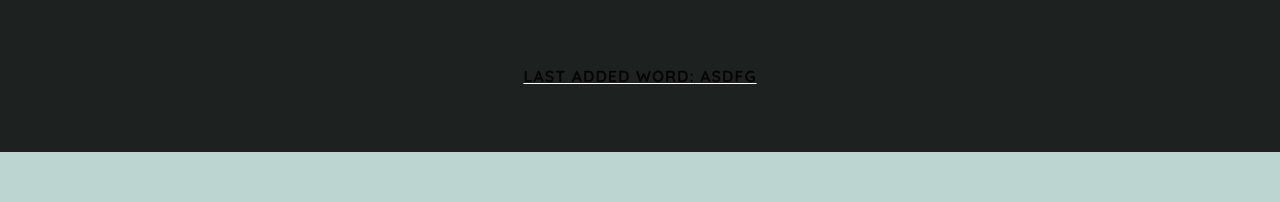
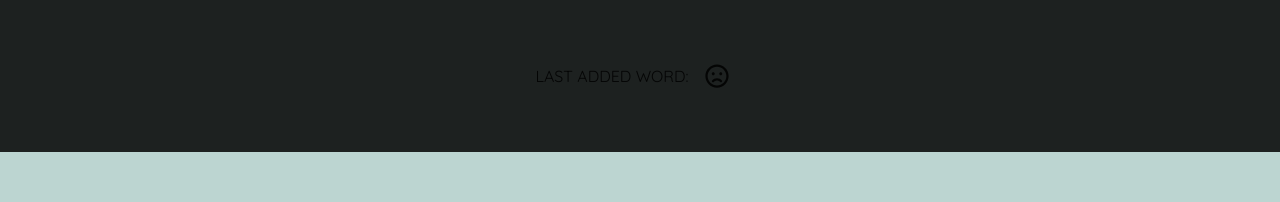
Before and after one commit to Victroll/words-reminder, a React app: page / in a window 1280 px wide. Shown: the top 202 px of the page. Built offline with nearby package versions, Linux system fonts and the light colour scheme.

Commit message:
Words are translated and saved locally

```diff
--- a/package.json
+++ b/package.json
@@ -7,6 +7,7 @@
     "@material-ui/core": "^3.9.1",
     "@material-ui/icons": "^3.0.2",
     "@svgr/webpack": "2.4.1",
+    "axios": "^0.18.0",
     "babel-core": "7.0.0-bridge.0",
     "babel-eslint": "9.0.0",
     "babel-jest": "23.6.0",
--- /dev/null
+++ b/src/API/index.js
@@ -0,0 +1,57 @@
+/**
+ * This file should be removed and each function in the project, replaced
+ * for API services
+ */
+
+import axios from 'axios';
+
+const PRE = 'WordsReminder';
+const LW = 'LastWord';
+const DICT = 'Dictionary';
+
+const getUrl = word =>
+  `https://api.mymemory.translated.net/get?q=${word}&langpair=en|es`;
+
+/**
+ * Search the translation from english to spanish and save it.
+ * @param {String} word Word to translate and save
+ */
+export const saveNewWord = word =>
+  axios.get(getUrl(word))
+    .then(({ data: { responseData: { translatedText } }}) => {
+      // Added to Last Word
+      window.localStorage.setItem(
+        `${PRE}-${LW}`,
+        JSON.stringify({
+          word,
+          translatedWord: translatedText
+        })
+      );
+      // Added to dictionary
+      let dictionary = JSON.parse(
+        window.localStorage.getItem(`${PRE}-${DICT}`)
+      );
+      if (dictionary === null) {
+        dictionary = {};
+      }
+      dictionary[word] = translatedText;
+      window.localStorage.setItem(
+        `${PRE}-${DICT}`,
+        JSON.stringify(dictionary)
+      );
+      return [word, translatedText];
+    });
+
+/**
+ * Returns the last saved word. The format of the saved words is:
+ * {
+ *  text: translatedText
+ * }
+ */
+export const getLastSavedWord = () => {
+  let translations = JSON.parse(window.localStorage.getItem(`${PRE}-${LW}`));
+  if (translations === null) {
+    return [null];
+  }
+  return [translations.word, translations.translatedWord];
+};
--- a/src/App.js
+++ b/src/App.js
@@ -1,5 +1,8 @@
 import React, { Component } from 'react';
 import './utils/font-awesome/all';
+
+/** API */
+import { saveNewWord, getLastSavedWord } from './API';
 
 /** Components */
 import AppLayout from './components/app-layout/index';
@@ -13,8 +16,15 @@ class App extends Component {
     this.state = {
       showSearch: false,
       showAdd: false,
-      showEdit: false
+      showEdit: false,
+      lastWord: [null]
     };
+  }
+
+  componentDidMount() {
+    this.setState({
+      lastWord: getLastSavedWord()
+    });
   }
 
   onToggleInputs = id => {
@@ -44,11 +54,24 @@ class App extends Component {
     }
   };
 
+  onAddHandler = input => {
+    const { showAdd } = this.state;
+    this.onToggleInputs('add');
+    if (showAdd) {
+      saveNewWord(input)
+        .then(
+          res => this.setState({
+            lastWord: res
+          })
+        );
+    }
+  }
+
   render() {
-    const { showSearch, showAdd, showEdit } = this.state;
+    const { showSearch, showAdd, showEdit, lastWord } = this.state;
     return (
       <AppLayout>
-        <HomeLastWord />
+        <HomeLastWord lastWord={lastWord} />
         <HomeButton
           icon='search'
           inputMode={showSearch}
@@ -57,7 +80,7 @@ class App extends Component {
         <HomeButton
           icon='add'
           inputMode={showAdd}
-          onClick={() => this.onToggleInputs('add')}
+          onClick={this.onAddHandler}
         />
         <HomeButton
           icon='edit'
--- a/src/components/home-button/index.js
+++ b/src/components/home-button/index.js
@@ -15,21 +15,46 @@ const Icons = {
 };
 
 class HomeButton extends Component {
-  toggleInput = () => {
-    console.log('asd');
+  constructor() {
+    super();
+
+    this.state = {
+      input: ''
+    };
+  }
+
+  onUpdateInput = newInput => {
+    this.setState({ input: newInput });
+  };
+
+  onClickHandler = () => {
+    const { inputMode, onClick } = this.props;
+    const { input } = this.state;
+    if (inputMode) {
+      onClick(input);
+      this.setState({
+        input: ''
+      });
+    } else {
+      onClick();
+    }
   };
 
   render() {
-    const { icon, inputMode, onClick } = this.props;
+    const { icon, inputMode } = this.props;
+    const { input } = this.state;
     return (
       <div className='home-button'>
-        <InputBase className={`input ${inputMode
-          ? 'show'
-          : 'hide'}`}
-          />
+        <InputBase
+          className={`input ${inputMode
+            ? 'show'
+            : 'hide'}`}
+          value={input}
+          onChange={e => this.onUpdateInput(e.target.value)}
+        />
         <Fab
           className={`${inputMode && 'input-mode'}`}
-          onClick={onClick}
+          onClick={this.onClickHandler}
         >
           <i className={Icons[icon]} />
         </Fab>
--- a/src/components/home-last-word/index.css
+++ b/src/components/home-last-word/index.css
@@ -5,5 +5,17 @@
   display: flex;
   justify-content: center;
   align-items: center;
-  text-decoration: underline;
 }
+
+.fa-frown {
+  font-size: x-large;
+}
+
+h1 {
+  font-size: x-large;
+  padding: 0 1rem;
+}
+
+h2 {
+  text-transform: uppercase;
+}
--- a/src/components/home-last-word/index.js
+++ b/src/components/home-last-word/index.js
@@ -1,5 +1,5 @@
 import React from 'react';
-// import { PropTypes } from 'prop-types';
+import { PropTypes } from 'prop-types';
 
 /** Literals */
 import { homeTxt } from '../../utils/literals';
@@ -7,10 +7,21 @@ import { homeTxt } from '../../utils/literals';
 /** CSS */
 import './index.css';
 
-const HomeLastWord = () => (
+const HomeLastWord = ({ lastWord }) => (
   <div className='home-last-word'>
-    <h1>{homeTxt.lastWords} asdfg</h1>
+    <h2>
+      {homeTxt.lastWords}
+    </h2>
+    <h1>
+      {lastWord[0]
+        ? lastWord[0]
+        : <i className='far fa-frown'/>}
+    </h1>
   </div>
 );
 
+HomeLastWord.propTypes = {
+  lastWord: PropTypes.arrayOf(PropTypes.string)
+};
+
 export default HomeLastWord;
```
Also changed, not shown: 1 other file (tests, documents, lock files or other folders).
